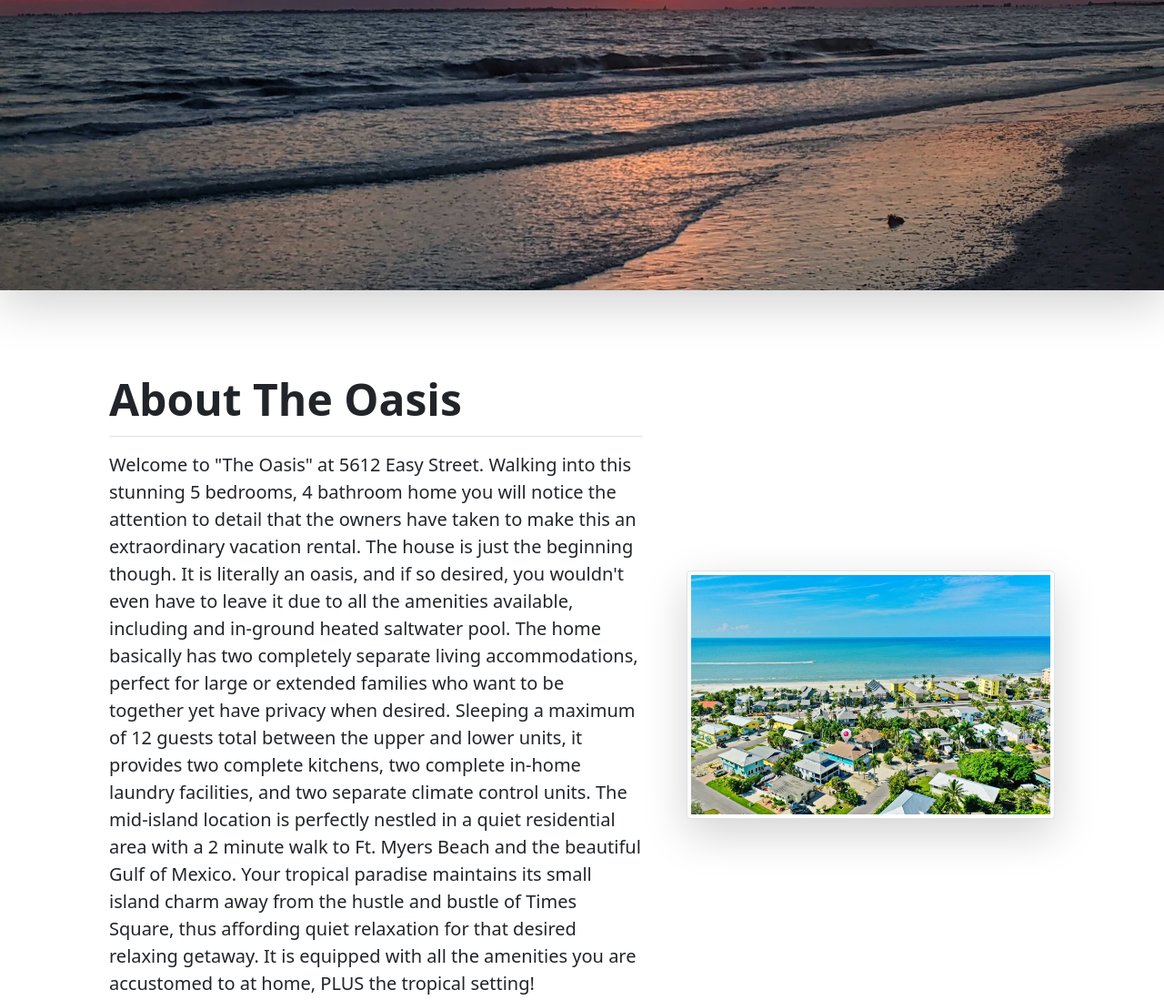
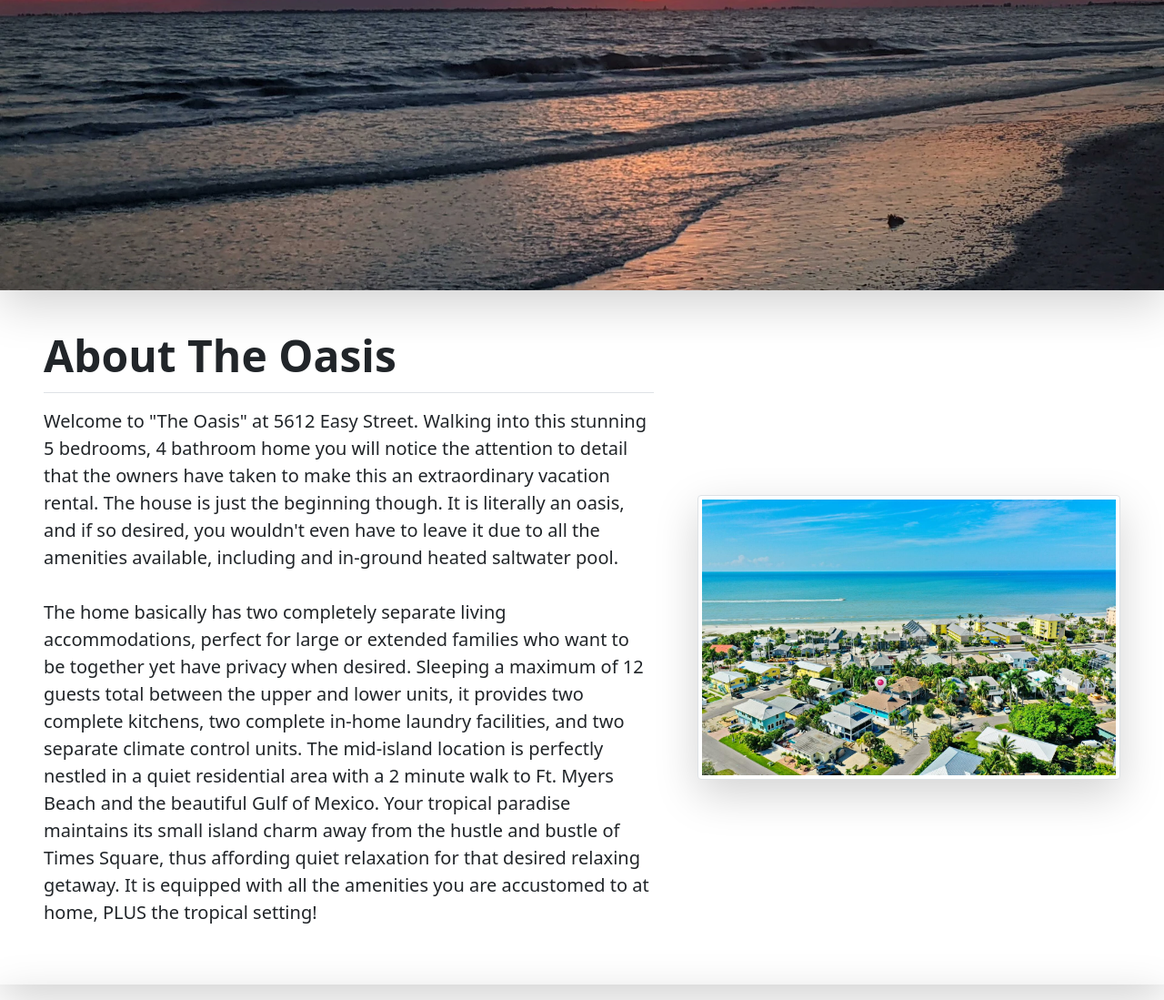
Before and after one commit to erics273/theoasisfmb, a website: page index.html in a window 1280 px wide. Shown: the part 401-1500 px from the top of the page at 91% size. Drawn offline with nearby package versions, Linux system fonts and the light colour scheme.

Commit message:
homepage updates

```diff
--- a/index.html
+++ b/index.html
@@ -84,7 +84,7 @@
         <section class="rounded-lg shadow-lg hero"></section>
 
         <section id="learnMore" class="container-fluid p-5 shadow-lg">
-            <div class="row row-cols-1 row-cols-lg-2 flex-lg-row-reverse justify-content-center align-items-center g-5 mx-5 py-5">
+            <div class="row row-cols-1 row-cols-lg-2 flex-lg-row-reverse justify-content-center align-items-center g-5">
                 <div class="col col-lg-5">
                     <img src="./assets/images/beach_perspective.jpg"
                         class="rounded-5 shadow-lg img-thumbnail img-fluid"
@@ -92,16 +92,19 @@
                 </div>
                 <div  class="col col-lg-7">
                     <h1 class="display-5 fw-bold lh-1 mb-3 border-bottom pb-3">About The Oasis</h1>
-                    <p class="lead">Welcome to "The Oasis" at 5612 Easy Street. Walking into this stunning 5 bedrooms, 4
-                        bathroom home you will notice the attention to detail that the owners have taken to make this an
+                    <p class="lead">Welcome to "The Oasis" at 5612 Easy Street. Walking into this <strong>stunning 5 bedrooms, 4
+                        bathroom home</strong> you will notice the attention to detail that the owners have taken to make this an
                         extraordinary vacation rental. The house is just the beginning though. It is literally an oasis,
-                        and if so desired, you wouldn't even have to leave it due to all the amenities available,
-                        including and in-ground heated saltwater pool. The home basically has two completely separate
-                        living accommodations, perfect for large or extended families who want to be together yet have
-                        privacy when desired. Sleeping a maximum of 12 guests total between the upper and lower units,
-                        it provides two complete kitchens, two complete in-home laundry facilities, and two separate
-                        climate control units. The mid-island location is perfectly nestled in a quiet residential area
-                        with a 2 minute walk to Ft. Myers Beach and the beautiful Gulf of Mexico. Your tropical paradise
+                        and if so desired, <strong>you wouldn't even have to leave it due to all the amenities available,
+                        including and in-ground heated saltwater pool.</strong>
+
+                        <br/><br/>
+
+                        The home basically has <strong>two completely separate living accommodations</strong>, perfect for large or extended families who want to be together yet have
+                        privacy when desired. <strong>Sleeping a maximum of 12 guests total between the upper and lower units</strong>,
+                        it provides <strong>two complete kitchens, two complete in-home laundry facilities, and two separate
+                        climate control units</strong>. The mid-island location is perfectly nestled in a quiet residential area
+                        with a <strong>2 minute walk to Ft. Myers Beach and the beautiful Gulf of Mexico</strong>. Your tropical paradise
                         maintains its small island charm away from the hustle and bustle of Times Square, thus affording
                         quiet relaxation for that desired relaxing getaway. It is equipped with all the amenities you
                         are accustomed to at home, PLUS the tropical setting!</p>
@@ -192,8 +195,7 @@
                             class="card-img-top" alt="...">
                         <div class="card-body d-flex flex-column">
                             <h5 class="card-title">The Oasis</h5>
-                            <p class="card-text">This is a wider card with supporting text below as a natural lead-in to
-                                additional content. This content is a little bit longer.</p>
+                            <p class="card-text">2 unit Duplex · 12 guests (6 upper / 6 lower) · 5 bedrooms (3 upper / 2 lower ) · 4 Bath (3 upper / 2 lower ) · 2 Kitchens · private in-unit laundry · heated saltwater pool · 13' sliding glass doors opening to an cozy lanai upstairs and private lanai downstairs</p>
                             <a class="btn btn-info mt-auto" href="https://www.airbnb.com/rooms/28710904" target="_blank">
                                 <i class="bi bi-calendar-event me-3"></i>
                                 Book The Oasis!
@@ -207,8 +209,7 @@
                             class="card-img-top" alt="The Oasis Upper">
                         <div class="card-body d-flex flex-column">
                             <h5 class="card-title">The Oasis Upper</h5>
-                            <p class="card-text">This card has supporting text below as a natural lead-in to additional
-                                content.</p>
+                            <p class="card-text">6 guests · 3 bedrooms · 2 Bath · heated saltwater pool · Newly Remodeled · 13' sliding glass doors opening to an cozy lanai · Private Laundry</p>
                             <a class="btn btn-info mt-auto" href="https://www.airbnb.com/rooms/28710906" target="_blank">
                                 <i class="bi bi-calendar-event me-3"></i>
                                 Book The Oasis Upper!
@@ -223,9 +224,7 @@
                             class="card-img-top" alt="The Oasis Lower">
                         <div class="card-body  d-flex flex-column">
                             <h5 class="card-title">The Oasis Lower</h5>
-                            <p class="card-text">This is a wider card with supporting text below as a natural lead-in to
-                                additional content. This card has even longer content than the first to show that equal
-                                height action.</p>
+                            <p class="card-text">6 guests · 2 bedrooms · 2 Bath · Queen sleeper sofa · Ground Floor · Direct Access to the heated saltwater pool · Lenai · Private Laundry</p>
                             <a class="btn btn-info mt-auto" href="https://www.airbnb.com/rooms/48828067" target="_blank">
                                 <i class="bi bi-calendar-event me-3"></i>
                                 Book The OasisLower!
```
